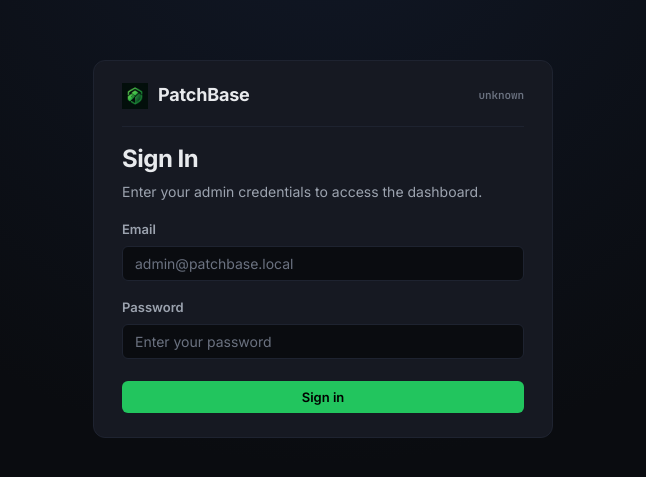
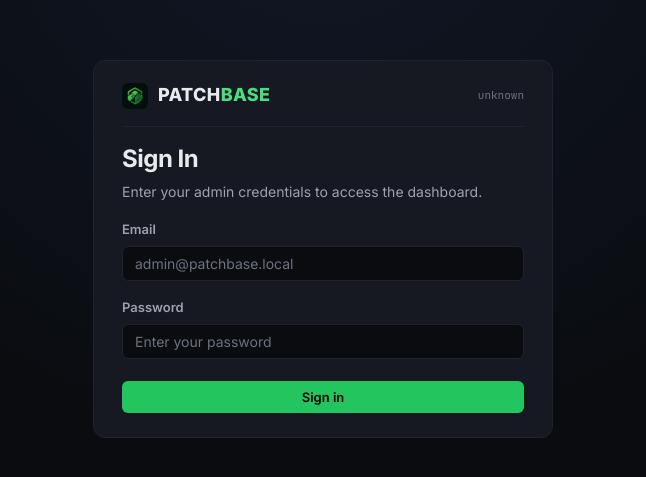
Before and after one commit to patchbase/patchbase, a SvelteKit app in the folder dashboard/: page /login in a window 1280 px wide. Shown: the part 151-628 px from the top of the page, without its empty margins (317-963 px from the left). Built offline with nearby package versions, Linux system fonts and the light colour scheme; no server answers.

Commit message:
chore: use proper logo font/colors and favicon

```diff
--- a/dashboard/src/app.css
+++ b/dashboard/src/app.css
@@ -87,10 +87,30 @@ a:hover {
 	border-bottom: 1px solid var(--border);
 }
 
-.sidebar-brand span {
+.logo-link {
+	display: flex;
+	align-items: center;
+	gap: 10px;
+	text-decoration: none;
+	color: var(--text-primary);
+}
+
+.logo-link:hover {
+	text-decoration: none;
+}
+
+.logo-icon {
+	border-radius: 6px;
+}
+
+.logo-text {
 	font-size: 18px;
-	font-weight: 700;
-	letter-spacing: -0.01em;
+	font-weight: 800;
+	letter-spacing: 0.02em;
+}
+
+.logo-accent {
+	color: var(--accent-light);
 }
 
 .sidebar-brand .version {
@@ -903,11 +923,7 @@ select.form-input {
 	border-bottom: 1px solid var(--border);
 }
 
-.auth-brand span {
-	font-size: 18px;
-	font-weight: 700;
-	letter-spacing: -0.01em;
-}
+
 
 .auth-brand .version {
 	font-size: 11px;
--- a/dashboard/src/app.html
+++ b/dashboard/src/app.html
@@ -6,6 +6,8 @@
 		<link rel="preconnect" href="https://fonts.googleapis.com" />
 		<link rel="preconnect" href="https://fonts.gstatic.com" crossorigin />
 		<link href="https://fonts.googleapis.com/css2?family=Inter:wght@400;500;600;700;800&family=JetBrains+Mono:wght@400;500;600&display=swap" rel="stylesheet" />
+		<link rel="icon" type="image/png" sizes="32x32" href="/logo.png" />
+		<link rel="icon" type="image/x-icon" href="/favicon.ico" />
 		<title>PatchBase</title>
 		%sveltekit.head%
 	</head>
--- a/dashboard/src/lib/components/AppLayout.svelte
+++ b/dashboard/src/lib/components/AppLayout.svelte
@@ -66,8 +66,10 @@
 
 <aside class="sidebar">
 	<div class="sidebar-brand">
-		<img src="/logo.png" alt="" width={28} height={28} />
-		<span>PatchBase</span>
+		<a href="/" class="logo-link">
+			<img src="/logo.png" alt="" class="logo-icon" width={28} height={28} />
+			<span class="logo-text">PATCH<span class="logo-accent">BASE</span></span>
+		</a>
 		<span class="version">{version}</span>
 	</div>
 	<nav class="sidebar-nav">
--- a/dashboard/src/lib/components/AuthLayout.svelte
+++ b/dashboard/src/lib/components/AuthLayout.svelte
@@ -21,8 +21,10 @@
 <div class="auth-page">
 	<div class="auth-card">
 		<div class="auth-brand">
-			<img src="/logo.png" alt="" width={26} height={26} />
-			<span>PatchBase</span>
+			<a href="/" class="logo-link">
+				<img src="/logo.png" alt="" class="logo-icon" width={26} height={26} />
+				<span class="logo-text">PATCH<span class="logo-accent">BASE</span></span>
+			</a>
 			<span class="version">{version}</span>
 		</div>
 		<h1>{title}</h1>
```
Also changed, not shown: 1 other file (tests, documents, lock files or other folders).
